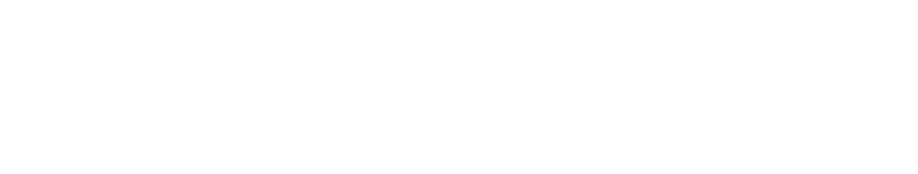
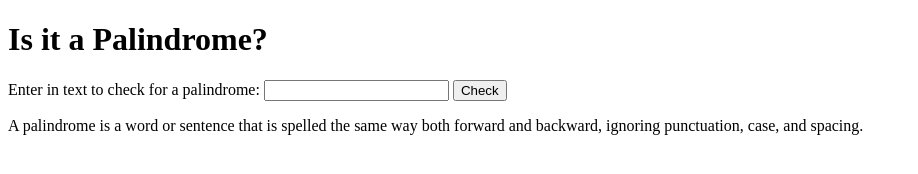
Before and after one commit to QingjieShen/plindrome_checker, a plain HTML site: page index.html in a window 1280 px wide. Shown: the whole page, without its empty margins (0-918 px from the left). Drawn offline with Linux system fonts and the light colour scheme.

Commit message:
add html content

```diff
--- a/index.html
+++ b/index.html
@@ -7,6 +7,20 @@
     <link rel="stylesheet" href="css/main.css">
 </head>
 <body>
+    <main class="wrapper">
+        <h1>Is it a Palindrome?</h1>
+        <div class="inputbox">
+            <label for="text-input">Enter in text to check for a palindrome: </label>
+            <input type="text" id="text-input">
+            <button id="check-btn">Check</button>
+            <div id="result"></div>
+        </div>
+        <div class="definition" id="definition">
+            <p>
+                A <span>palindrome</span> is a word or sentence that is spelled the same way both forward and backward, ignoring punctuation, case, and spacing.
+            </p>
+        </div>
+    </main>
     <script src="js/script.js"></script>
 </body>
 </html>
```
